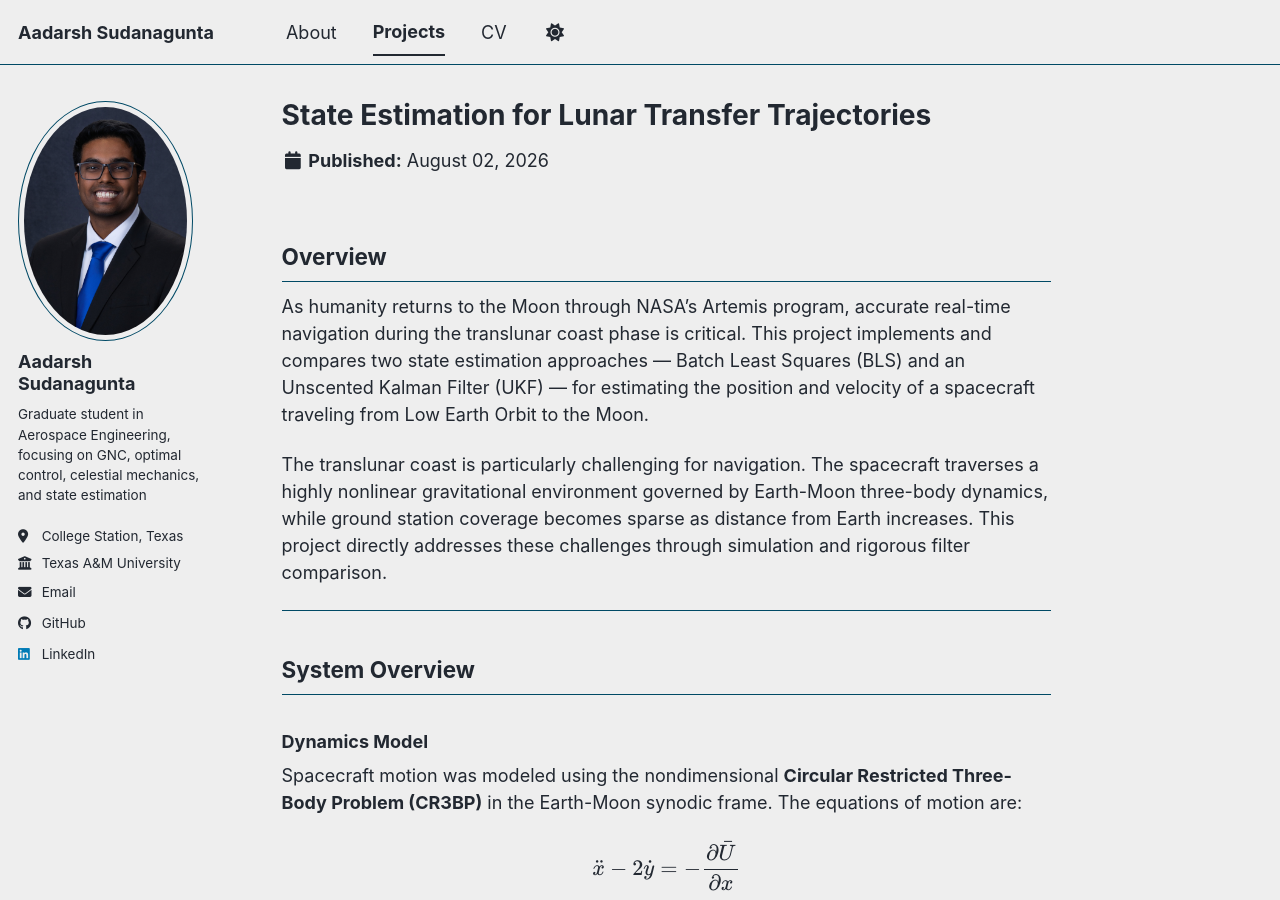
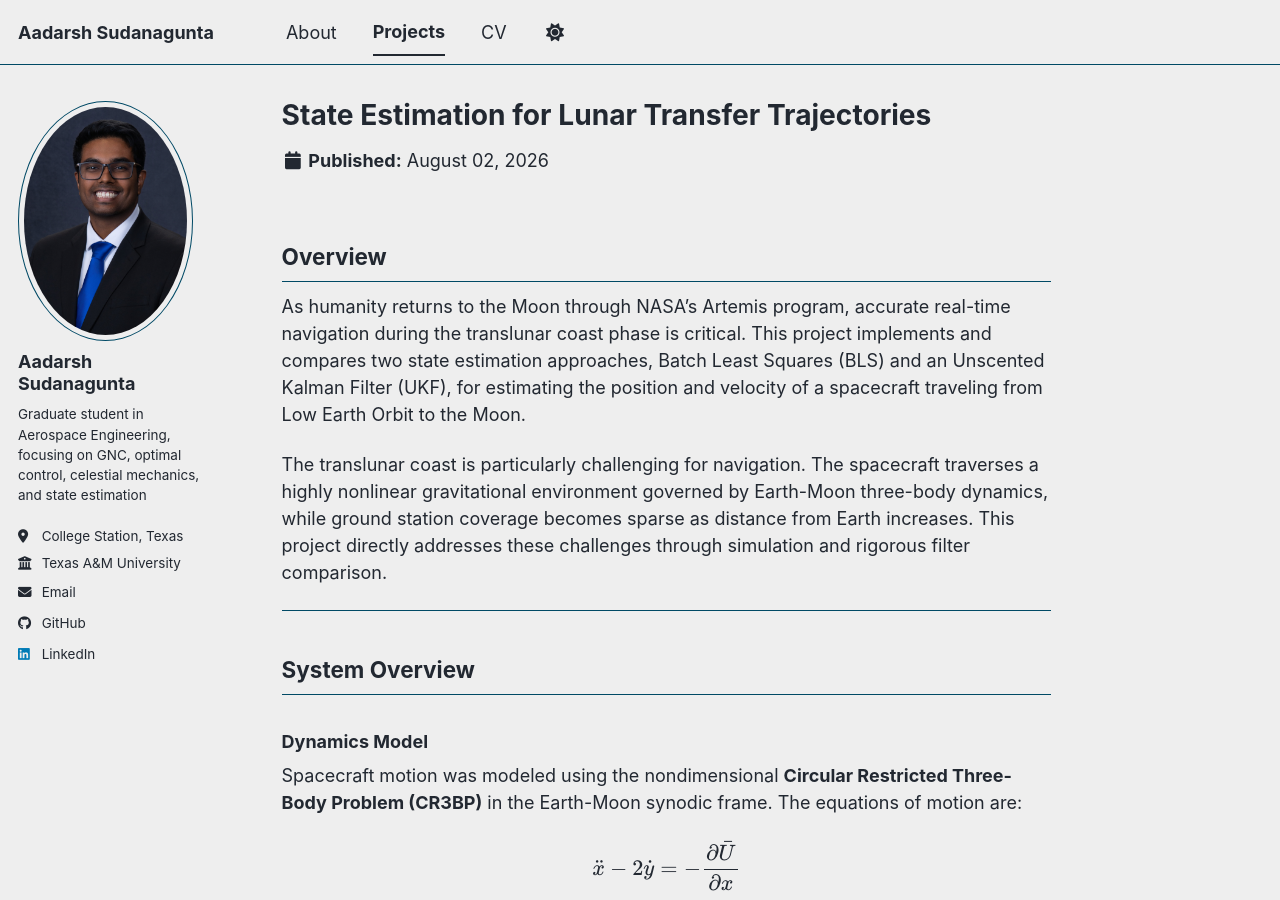
Before and after one commit to aadasud/aadasud.github.io, a Jekyll site: the page built from _portfolio/lunar-state-estimation.md, in a window 1280 px wide and 900 px high. Built offline with Jekyll 4.4.1, drawn with Linux system fonts in a browser that asks for light colours; a script bundle is joined from its source files by our own code; library files that are not in the unit come from our copies.

```diff
--- a/_portfolio/lunar-state-estimation.md
+++ b/_portfolio/lunar-state-estimation.md
@@ -10,8 +10,8 @@ collection: portfolio
 
 As humanity returns to the Moon through NASA's Artemis program, accurate
 real-time navigation during the translunar coast phase is critical. This
-project implements and compares two state estimation approaches — Batch
-Least Squares (BLS) and an Unscented Kalman Filter (UKF) — for estimating
+project implements and compares two state estimation approaches, Batch
+Least Squares (BLS) and an Unscented Kalman Filter (UKF), for estimating
 the position and velocity of a spacecraft traveling from Low Earth Orbit
 to the Moon.
 
```
